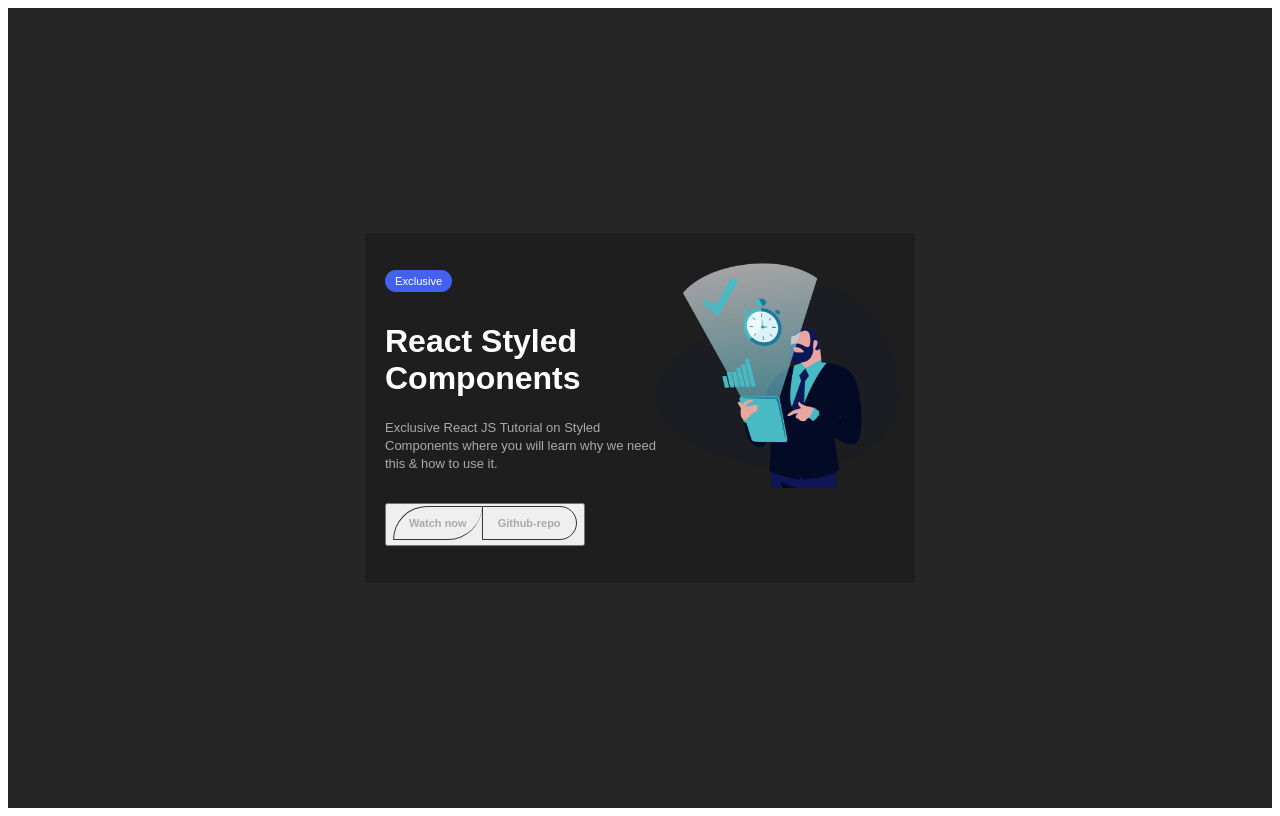
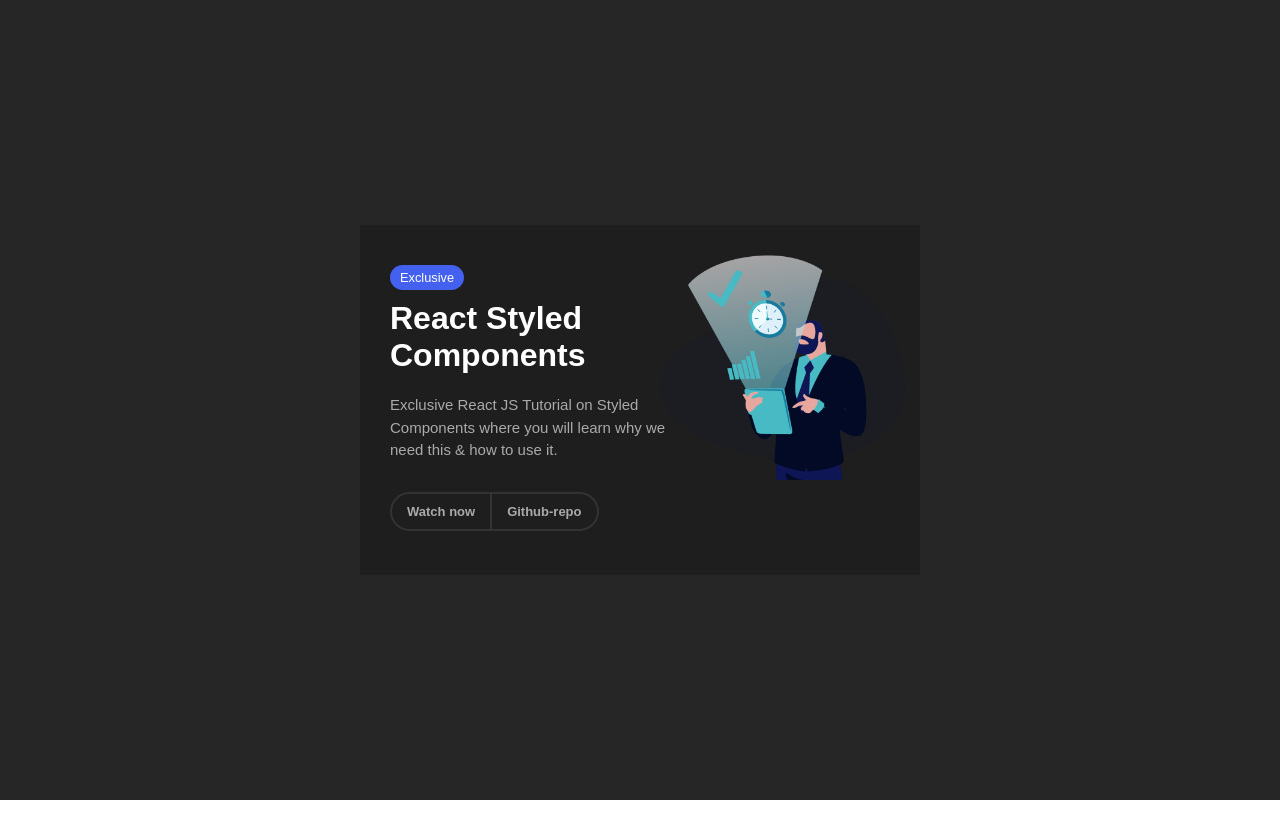
Before and after one commit to Mahmud-Alam/react-styled-components, a React (Vite) app: page / in a window 1280 px wide. Built offline with nearby package versions, Linux system fonts and the light colour scheme.

Commit message:
create glocal style and new value changes

```diff
--- a/src/App.jsx
+++ b/src/App.jsx
@@ -1,9 +1,11 @@
 import Tutorial from './components/Tutorial'
+import GlobalStyle from './components/styles/Global.styles'
 
 function App() {
 
   return (
     <>
+    <GlobalStyle/>
     <Tutorial/>
     </>
   )
--- a/src/components/Card.jsx
+++ b/src/components/Card.jsx
@@ -15,8 +15,8 @@
         <H1><StyledTitle text="React Styled Components" color="#fff"/></H1>
         <P>Exclusive React JS Tutorial on Styled Components where you will learn why we need this & how to use it.</P>
         <ButtonContainer>
-          <Button link="https://lwsbd.link/rsc" text="Watch now" />
-          <Button link="https://lwsbd.link/react" text="Github-repo" />
+          <Button link="https:mahmudalam.com" text="Watch now" />
+          <Button link="https://github.com/Mahmud-Alam/react-styled-components" text="Github-repo" />
         </ButtonContainer>
       </ContentContainer>
       <Image src={nerdImage} alt="Nerd" width="300px"/>
--- a/src/components/styles/Container.styles.jsx
+++ b/src/components/styles/Container.styles.jsx
@@ -14,16 +14,16 @@
   position: relative;
   background: #1e1e1e;
   height: 350px;
-  width: 550px;
+  width: 560px;
   overflow: hidden;
   display: flex;
   align-items: center;
 `;
 
 export const ContentContainer = styled.div`
-  width: 215px;
+  width: 240px;
   position: absolute;
-  left: 20px;
+  left: 30px;
   z-index: 3;
 `;
 
@@ -31,16 +31,18 @@
   width: fit-content;
   height: fit-content;
   margin-top: 10px;
+  background: #1e1e1e;
+  border: none;
 
   & a {
     display: inline-block;
     overflow: hidden;
     position: relative;
-    font-size: 11px;
+    font-size: 13px;
     color: #aaa;
     text-decoration: none;
     padding: 10px 15px;
-    border: 1px solid #333;
+    border: 2px solid #333;
     font-weight: bold;
 
     &:after {
@@ -69,7 +71,7 @@
     }
 
     &:nth-of-type(1) {
-      border-radius: 50px 0 50px;
+      border-radius: 50px 0 0 50px;
       border-right: none;
     }
 
--- a/src/components/styles/Elements.styles.jsx
+++ b/src/components/styles/Elements.styles.jsx
@@ -7,7 +7,7 @@
   margin-bottom: 10px;
   padding: 5px 10px;
   border-radius: 50px;
-  font-size: 0.7em;
+  font-size: 0.8em;
 `;
 
 export const H1 = styled.h1`
@@ -16,8 +16,8 @@
 
 export const P = styled.p`
   width: 280px;
-  font-size: 13px;
-  line-height: 1.4;
+  font-size: 15px;
+  line-height: 1.5;
   color: #aaa;
   margin: 20px 0;
 `;
--- /dev/null
+++ b/src/components/styles/Global.styles.jsx
@@ -0,0 +1,12 @@
+import { createGlobalStyle } from "styled-components";
+
+const GlobalStyle = createGlobalStyle`
+    @import url("https://fonts.googleapis.com/css2?family=Montserrat:wght@400;700&display=swap");
+    * {
+        box-sizing: border-box;
+        margin: 0;
+        padding: 0;
+    }
+`;
+
+export default GlobalStyle;
```
